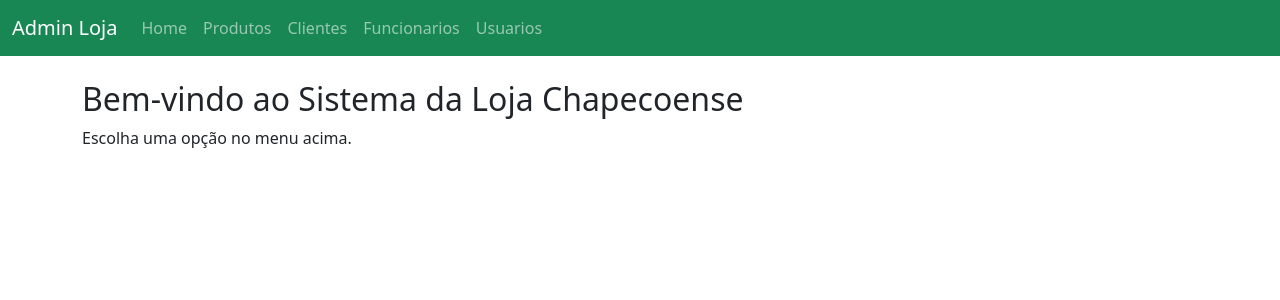
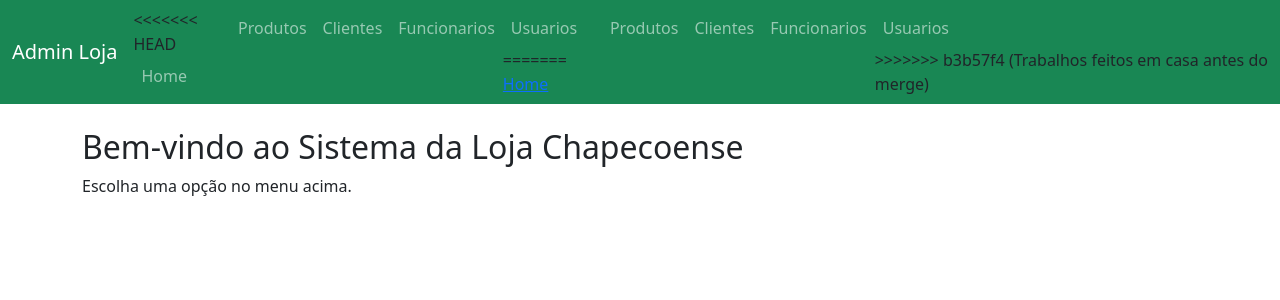
Before and after one commit to Duarte-Joao/Trabalho_2-PHP-Orientado-a-Objetos-com-PDO-e-DB, a PHP site: page /index.php in a window 1280 px wide. Shown: the top 300 px of the page. Run offline with PHP 8.4, Linux system fonts and the light colour scheme.

Commit message:
Trabalhos feitos em casa antes do merge

```diff
--- a/loja/header.php
+++ b/loja/header.php
@@ -20,6 +20,7 @@ $BASE_URL = "/pwebDuarte/Trabalho_2-PHP-Orientado-a-Objetos-com-PDO-e-DB";
             <div class="collapse navbar-collapse" id="navbarNav">
                 <ul class="navbar-nav">
                     <li class="nav-item">
+<<<<<<< HEAD
                         <a class="nav-link" href="<?= $BASE_URL?>/site-chape/index.html">Home</a>
                     </li>
                     <li class="nav-item">
@@ -33,6 +34,21 @@ $BASE_URL = "/pwebDuarte/Trabalho_2-PHP-Orientado-a-Objetos-com-PDO-e-DB";
                     </li>
                     <li class="nav-item">
                         <a class="nav-link" href="<?= $BASE_URL?>/loja/site/admin/usuario/UsuarioList.php">Usuarios</a>
+=======
+                        <a href="nav-link" href="../site-chape/index.html">Home</a>
+                    </li>
+                    <li class="nav-item">
+                        <a class="nav-link" href="site/admin/produto/ProdutoList.php">Produtos</a>
+                    </li>
+                    <li class="nav-item">
+                        <a class="nav-link" href="site/admin/cliente/ClienteList.php">Clientes</a>
+                    </li>
+                    <li class="nav-item">
+                        <a class="nav-link" href="site/admin/funcionario/FuncionarioList.php">Funcionarios</a>
+                    </li>
+                    <li class="nav-item">
+                        <a class="nav-link" href="site/admin/usuario/UsuarioList.php">Usuarios</a>
+>>>>>>> b3b57f4 (Trabalhos feitos em casa antes do merge)
                     </li>
                 </ul>
             </div>
--- a/site-chape/paginas/contato.html
+++ b/site-chape/paginas/contato.html
@@ -36,7 +36,11 @@
                         <a class="nav-link active" aria-current="page" href="contato.html">Contato</a>
                     </li>
                     <li class="nav-item">
+<<<<<<< HEAD
                         <a class ="nav-link" href="../../loja/index.php">Loja</a>
+=======
+                        <a class="nav-link" href="../../loja/index.php">Loja</a>
+>>>>>>> b3b57f4 (Trabalhos feitos em casa antes do merge)
                     </li>
                 </ul>
             </div>
```
